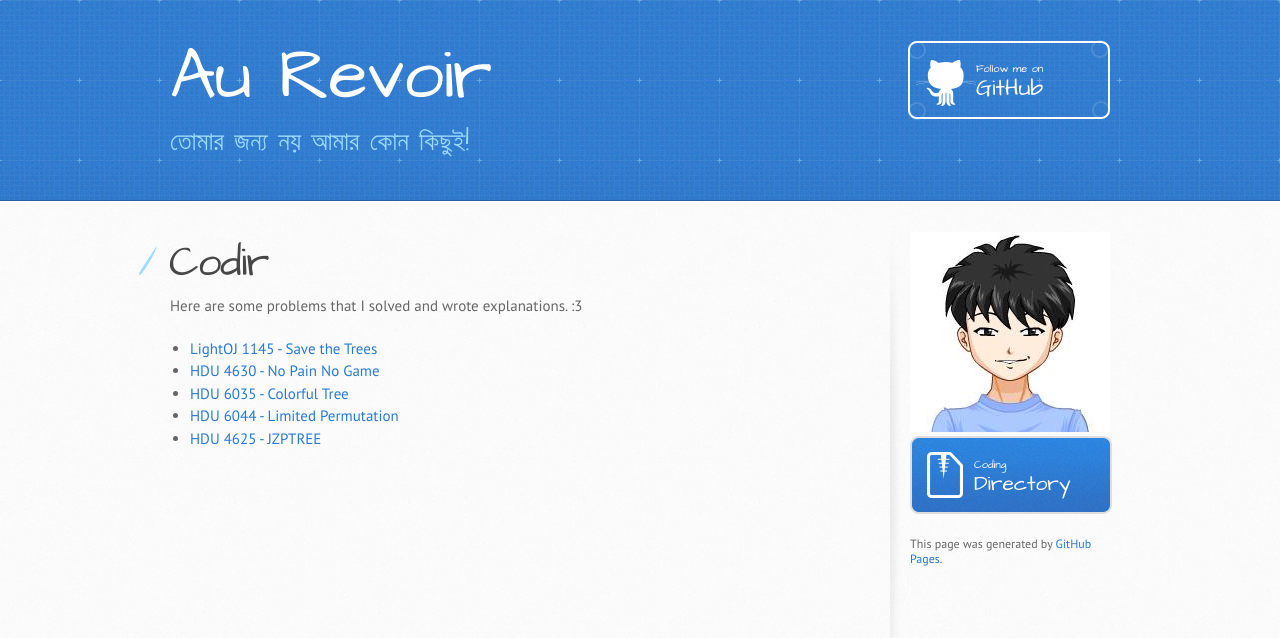
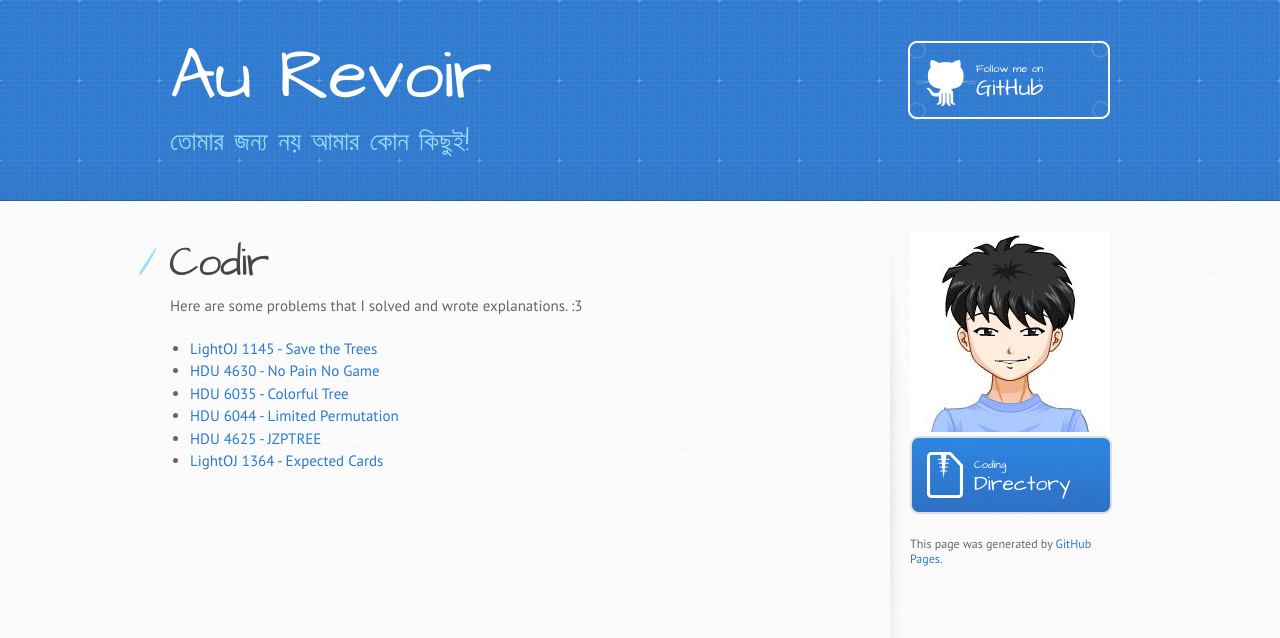
Before and after one commit to rebornplusplus/rebornplusplus.github.io, a Jekyll site: the page built from codir/index.md, in a window 1280 px wide. Shown: the top 638 px of the page. Built offline with Jekyll 4.4.1, drawn with Linux system fonts in a browser that asks for light colours; some web fonts are replaced; our own code applies the rules of GitHub Pages for plain Markdown files.

Commit message:
Update index.md

```diff
--- a/codir/index.md
+++ b/codir/index.md
@@ -10,3 +10,4 @@ Here are some problems that I solved and wrote explanations. :3
 * [HDU 6035 - Colorful Tree](./hdu-6035-colorful-tree)
 * [HDU 6044 - Limited Permutation](./hdu-6044-limited-permutation)
 * [HDU 4625 - JZPTREE](./hdu-4625-jzptree)
+* [LightOJ 1364 - Expected Cards](./lo-1364-expected-cards)
```
